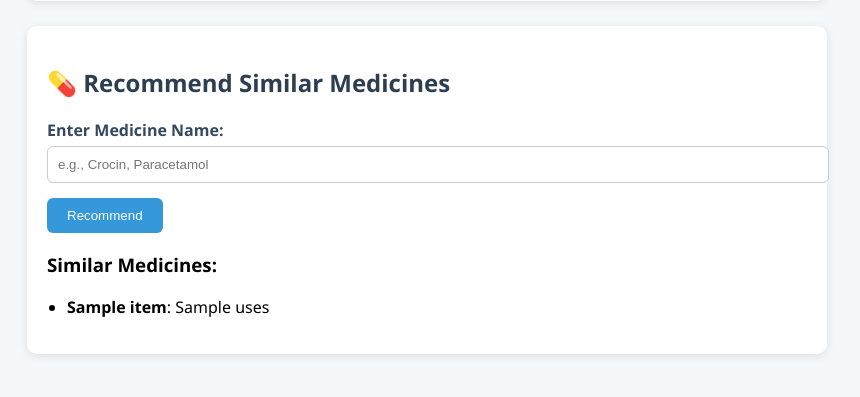
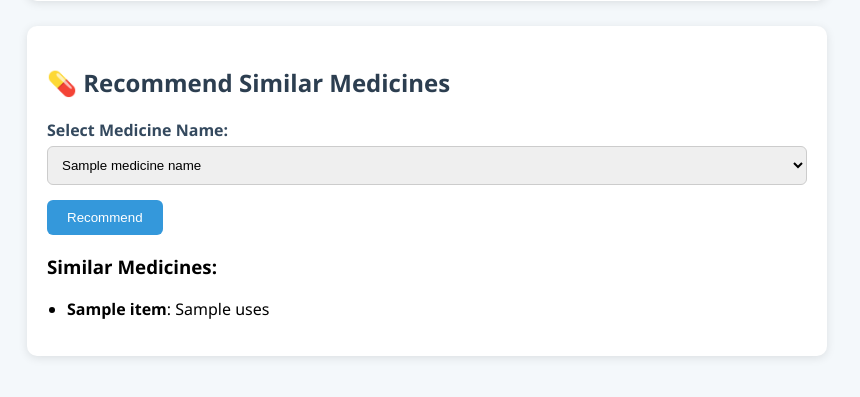
Before and after one commit to Oorja-Gund28/Drug-recommender, a Python web app: template templates/index.html in a window 1280 px wide. Shown: the part 388-785 px from the top of the page, without its empty margins (213-1073 px from the left). Run offline with Jinja, Linux system fonts and the light colour scheme; the template is opened without the code that fills it: most values are stand-ins (such as "Sample title", 1, 10 or a date in 2020).

Commit message:
Update index.html

```diff
--- a/templates/index.html
+++ b/templates/index.html
@@ -35,7 +35,7 @@
             font-weight: bold;
         }
 
-        input[type="text"] {
+        input[type="text"], select {
             width: 100%;
             padding: 10px;
             margin-bottom: 15px;
@@ -108,8 +108,12 @@
         <div class="card">
             <h2>💊 Recommend Similar Medicines</h2>
             <form method="POST">
-                <label for="medicine_name">Enter Medicine Name:</label>
-                <input type="text" id="medicine_name" name="medicine_name" placeholder="e.g., Crocin, Paracetamol">
+                <label for="medicine_name">Select Medicine Name:</label>
+                <select id="medicine_name" name="medicine_name">
+                    {% for name in medicine_names %}
+                        <option value="{{ name }}">{{ name }}</option>
+                    {% endfor %}
+                </select>
                 <button type="submit">Recommend</button>
             </form>
 
```
